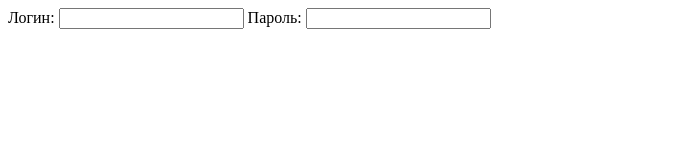
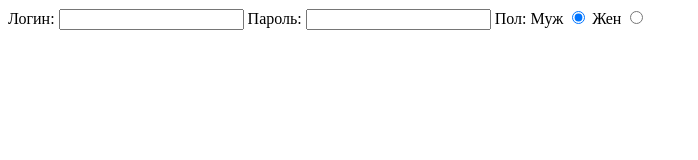
Before and after one commit to andreevawebdesign/andreevawebdesign.github.io, a plain HTML site: page form.html in a window 1280 px wide. Shown: the whole page, without its empty margins (0-698 px from the left). Drawn offline with Linux system fonts and the light colour scheme.

Commit message:
Update form.html

```diff
--- a/form.html
+++ b/form.html
@@ -14,6 +14,11 @@
 
         <label for="pswd" class="lbl">Пароль: </label>
         <input type="password" id="pswd" class="inpt">
+
+        <label for="">Пол:</label>
+        <label for="M">Муж </label> <input type="radio" id="M" checked>
+        <label for="W">Жен </label> <input type="radio" id="W">
+
     </form>
 
 </body>
```
